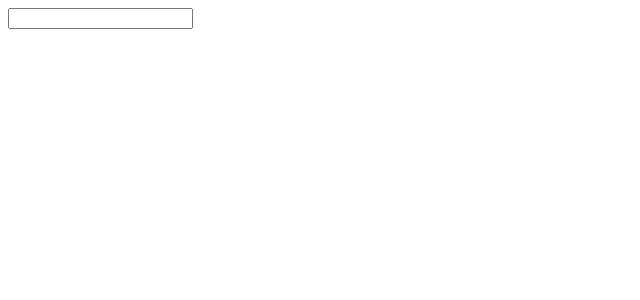
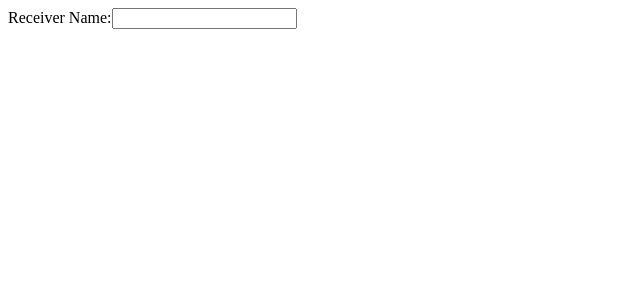
Before and after one commit to Cook1619/Angular-pipes, an Angular app: page / in a window 1280 px wide. Shown: the top 300 px of the page, without its empty margins (0-640 px from the left). Built offline with nearby package versions, Linux system fonts and the light colour scheme.

Commit message:
Starting angular app

```diff
--- a/src/app/app.component.html
+++ b/src/app/app.component.html
@@ -1 +1,4 @@
-<input type="text">
+<div>
+  <label for="">Receiver Name:</label>
+  <input type="text" (input)="onNameChange($event.target.value)"/>
+</div>
--- a/src/app/app.component.ts
+++ b/src/app/app.component.ts
@@ -7,4 +7,7 @@ import { Component } from '@angular/core';
 })
 export class AppComponent {
   title = 'pipe-app';
+  onNameChange(value: string){
+    console.log(value)
+  }
 }
```
